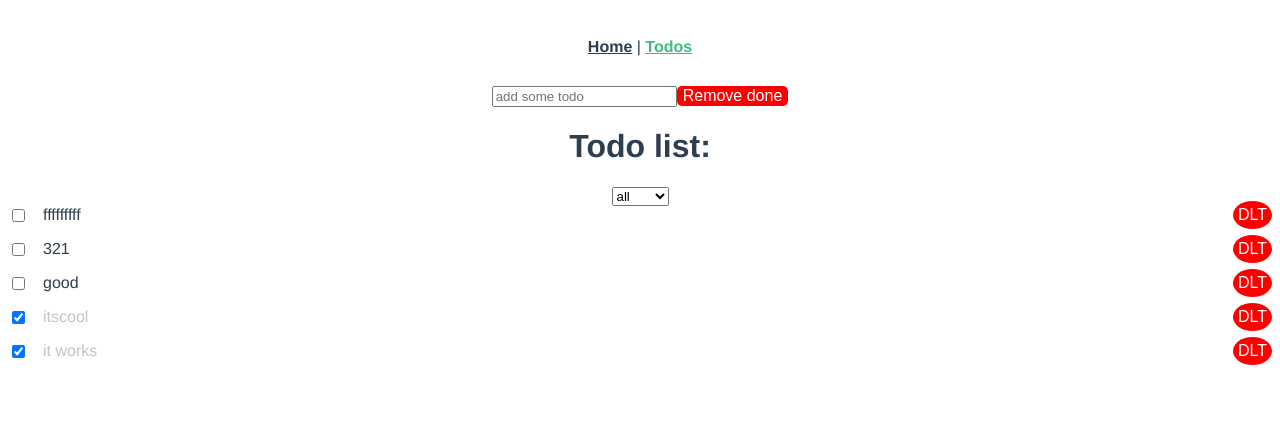
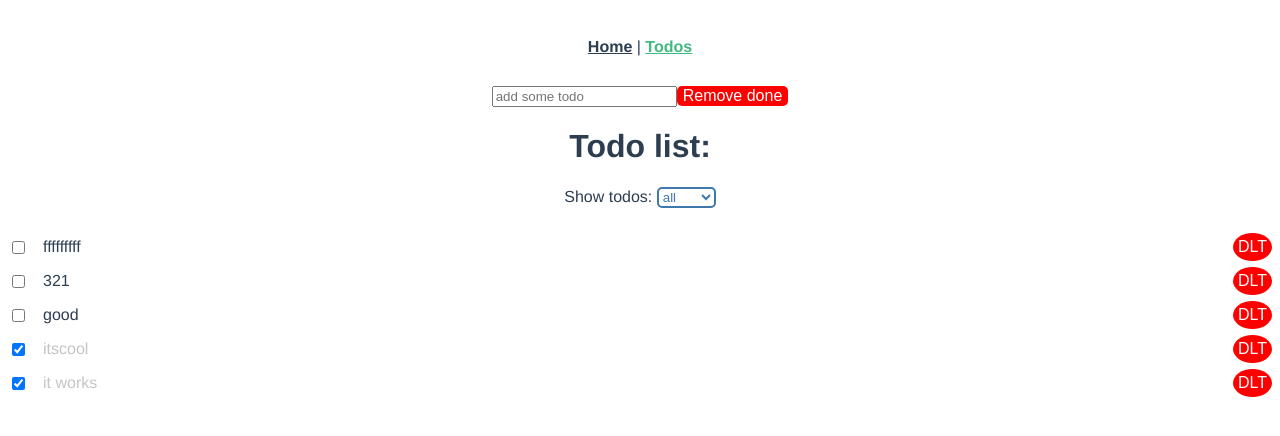
Before and after one commit to EvgenTN/todoapp, a Vue app: page /#/todopage in a window 1280 px wide. Shown: the top 436 px of the page. Built offline with nearby package versions, Linux system fonts and the light colour scheme; data requests are answered from the project's data file.

Commit message:
edit_filter

```diff
--- a/src/components/Todos.vue
+++ b/src/components/Todos.vue
@@ -1,13 +1,17 @@
 <template>
   <div class="about" v-if='todos'>
     <h1>Todo list:</h1>
-    <select :click='getVisibleTodos' v-model="selected">
-      <option
-        v-for="option in options"
-        :key='option.value'
-        :value="option.value"
-        >{{  option.text }}</option>
+    <div class="selectDiv">
+      <span>Show todos:  </span>
+      <select class="select" :click='getVisibleTodos' v-model="selected">
+        <option
+          class="option"
+          v-for="option in options"
+          :key='option.value'
+          :value="option.value"
+          >{{  option.text }}</option>
     </select>
+    </div>
     <Todo
       v-for="todo in visibleTodos"
       :key="todo.id"
@@ -58,3 +62,15 @@ export default {
   }
 }
 </script>
+
+<style lang="scss">
+  .selectDiv {
+    margin-bottom: 30px;
+  }
+  .select {
+    background: white;
+    border: solid 2px rgb(63, 120, 173);
+    border-radius: 5px;
+    color: rgb(63, 120, 173)
+  }
+</style>
```
